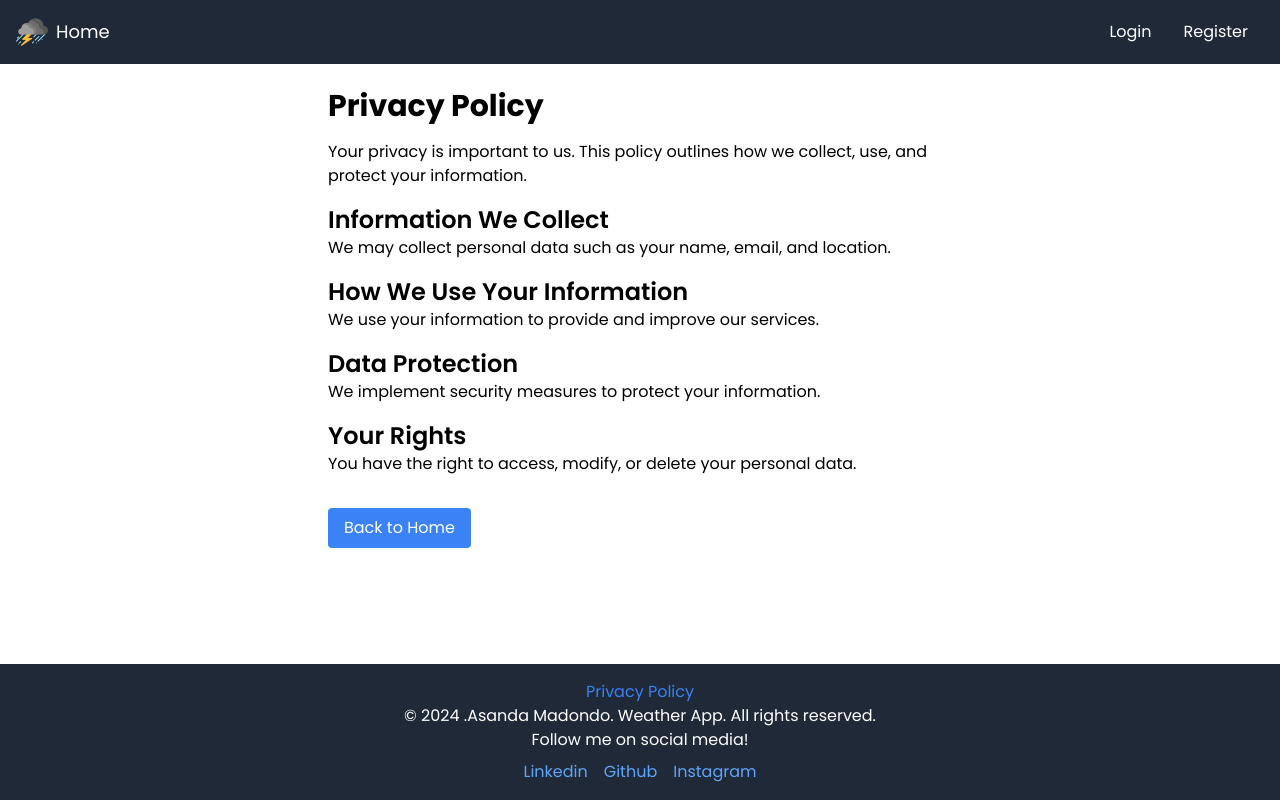
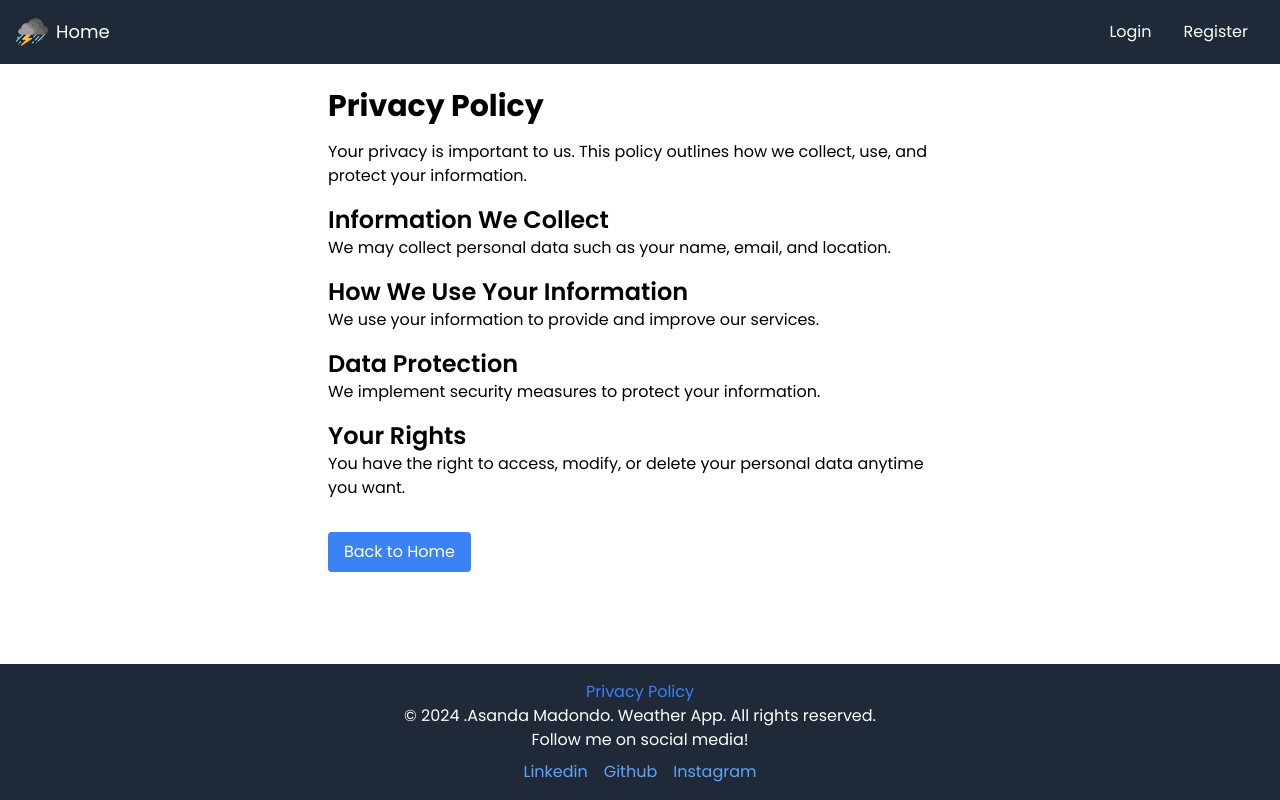
Before and after one commit to Asanda001019/Weather-App, a React (Vite) app: page /privacy in a window 1280 px wide. Built offline with nearby package versions, Linux system fonts and the light colour scheme.

Commit message:
feat:Run build

```diff
--- a/src/components/PrivacyPolicy.jsx
+++ b/src/components/PrivacyPolicy.jsx
@@ -23,7 +23,7 @@ const PrivacyPolicy = () => {
       <p className="mb-4">We implement security measures to protect your information.</p>
 
       <h2 className="text-2xl font-semibold mt-4">Your Rights</h2>
-      <p className="mb-4">You have the right to access, modify, or delete your personal data.</p>
+      <p className="mb-4">You have the right to access, modify, or delete your personal data anytime you want.</p>
       <button
         onClick={handleBackToHome}
         className="mt-4 bg-blue-500 text-white px-4 py-2 rounded"
```
